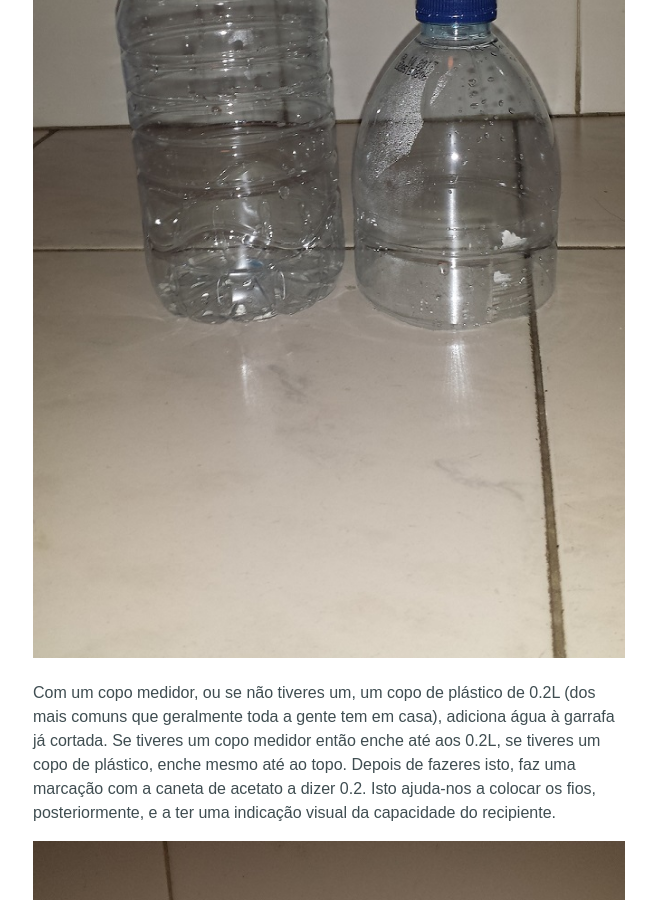
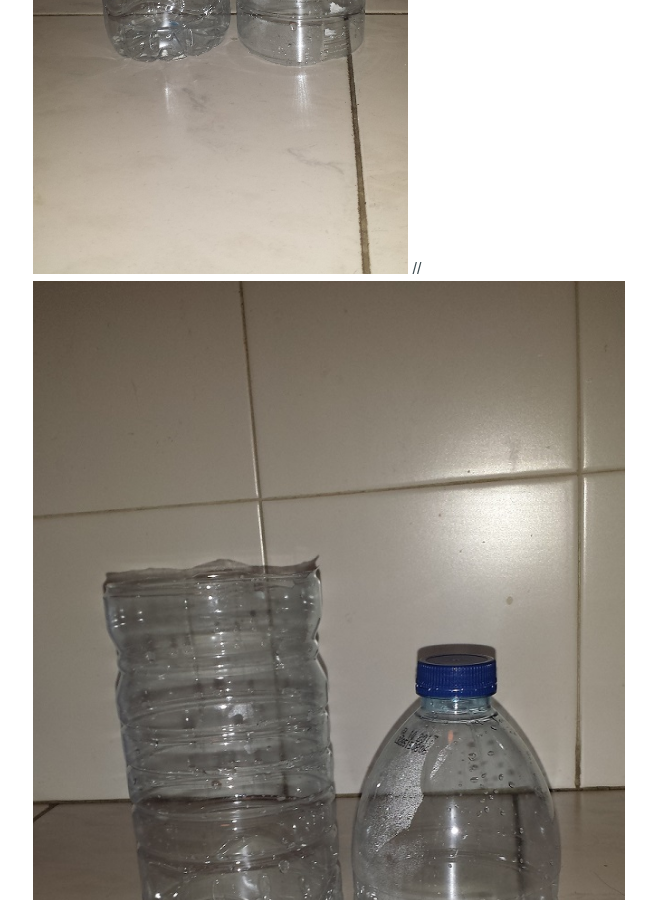
Before and after one commit to jeKnowledge/academy-articles, a Jekyll site: the page built from _posts/2015-11-23-medidor-nivel.markdown, in a window 1280 px wide and 900 px high, scrolled down 1517 px. Shown: the whole window, without its empty margins (311-967 px from the left). Built offline with Jekyll 4.4.1, drawn with Linux system fonts in a browser that asks for light colours; comment, search, counter and statistics services are not loaded.

Commit message:
Update image tag

```diff
--- a/_posts/2015-11-23-medidor-nivel.markdown
+++ b/_posts/2015-11-23-medidor-nivel.markdown
@@ -17,7 +17,8 @@
 
 Este projeto envolve um pouco de bricolage. Vamos começar por cortar a nossa garrafa de 1.5L como se mostra na imagem.
 
-![]({{ site.baseurl}}/img/monitorNivel/garrafaCortada.jpg)
+<img style="-webkit-user-select: none; cursor: zoom-in;" src="http://jeknowledge.github.io/academy-articles/img/monitorNivel/garrafaCortada.jpg" width="375" height="667">
+//![]({{ site.baseurl}}/img/monitorNivel/garrafaCortada.jpg)
 
 Com um copo medidor, ou se não tiveres um, um copo de plástico de 0.2L (dos mais comuns que geralmente toda a gente tem em casa), adiciona água à garrafa já cortada. Se tiveres um copo medidor então enche até aos 0.2L, se tiveres um copo de plástico, enche mesmo até ao topo. Depois de fazeres isto, faz uma marcação com a caneta de acetato a dizer 0.2. Isto ajuda-nos a colocar os fios, posteriormente, e a ter uma indicação visual da capacidade do recipiente.
 
```
